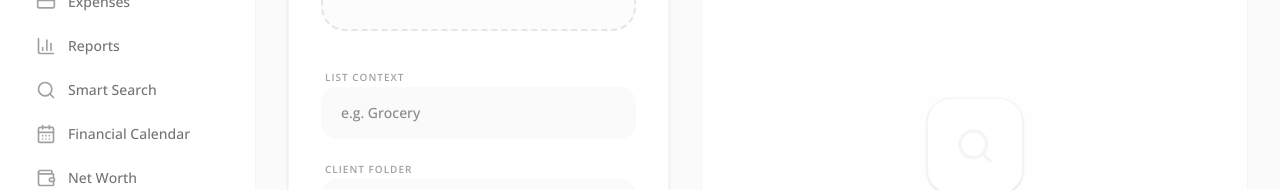
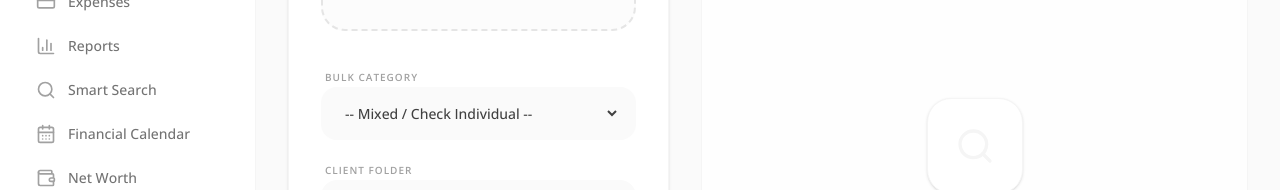
Before and after one commit to Jaun-debug/Accountant-AI, a Next.js app: page /extraction in a window 1280 px wide. Shown: the part 358-548 px from the top of the page. Built offline with nearby package versions, Linux system fonts and the light colour scheme.

Commit message:
update left panel bulk category assignment

```diff
--- a/src/components/AIExtractor.tsx
+++ b/src/components/AIExtractor.tsx
@@ -136,7 +136,13 @@ export default function AIExtractor() {
     const toggleApproval = (index: number) => {
         if (!extractionResults) return;
         const updated = [...extractionResults.transactions];
-        updated[index].approved = !updated[index].approved;
+        const isApproving = !updated[index].approved;
+        updated[index].approved = isApproving;
+
+        if (isApproving && listName) {
+            updated[index].account = listName;
+        }
+
         setExtractionResults({ ...extractionResults, transactions: updated });
     };
 
@@ -205,14 +211,19 @@ export default function AIExtractor() {
 
                             <div className="grid grid-cols-1 gap-4">
                                 <div className="space-y-2">
-                                    <label className="text-[10px] font-black text-neutral-400 uppercase tracking-widest pl-1">List Context</label>
-                                    <input
-                                        type="text"
+                                    <label className="text-[10px] font-black text-neutral-400 uppercase tracking-widest pl-1">Bulk Category</label>
+                                    <select
+                                        title="Bulk Category Assignment"
+                                        aria-label="Bulk Category Assignment"
                                         value={listName}
                                         onChange={(e) => setListName(e.target.value)}
-                                        placeholder="e.g. Grocery"
-                                        className="w-full px-5 py-4 bg-neutral-50 rounded-2xl border-transparent focus:border-emerald-500 focus:bg-white focus:ring-4 focus:ring-emerald-500/10 transition-all text-sm font-medium outline-none"
-                                    />
+                                        className="w-full px-5 py-4 bg-neutral-50 rounded-2xl border-transparent border-r-[16px] focus:border-emerald-500 focus:bg-white focus:ring-4 focus:ring-emerald-500/10 transition-all text-sm font-bold text-neutral-700 outline-none cursor-pointer"
+                                    >
+                                        <option value="">-- Mixed / Check Individual --</option>
+                                        {customAccounts.map(acc => (
+                                            <option key={acc} value={acc}>{acc}</option>
+                                        ))}
+                                    </select>
                                 </div>
 
                                 <div className="space-y-2">
```
